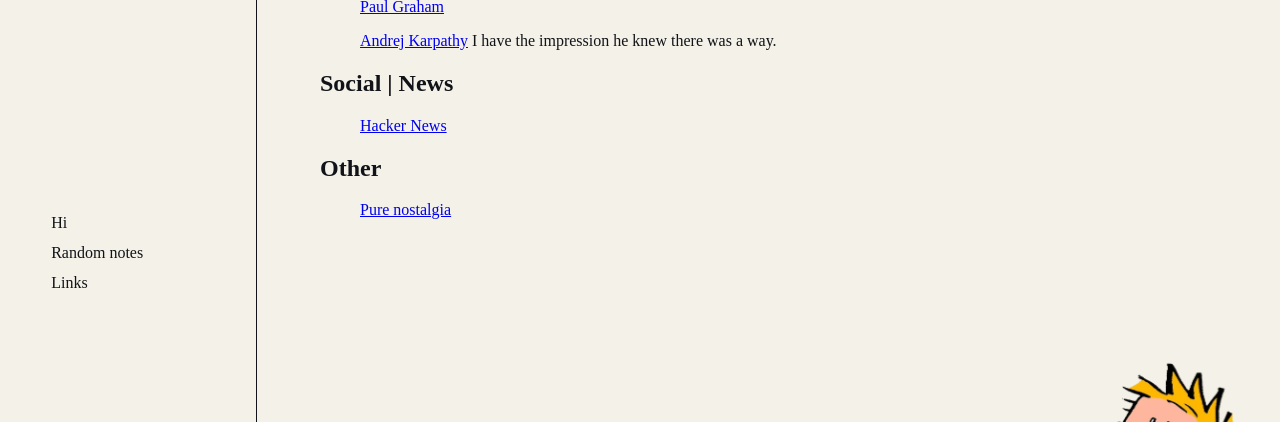
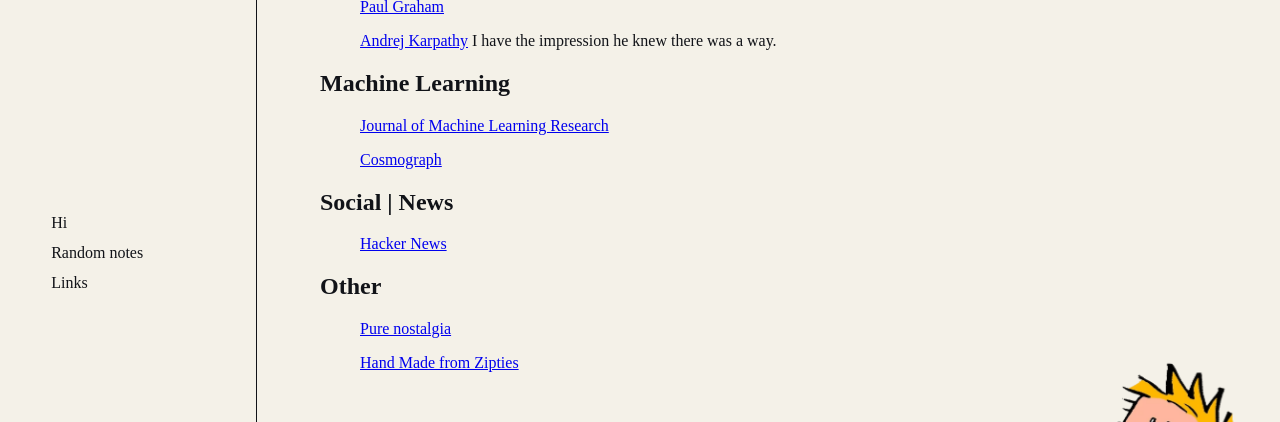
Before and after one commit to jstreibel/jstreibel.github.io, a React (Vite) app: page /#/personal/links in a window 1280 px wide. Shown: the part 227-649 px from the top of the page. Built offline with nearby package versions, Linux system fonts and the light colour scheme.

Commit message:
Added link

```diff
--- a/src/pages/personal/LinksPage.jsx
+++ b/src/pages/personal/LinksPage.jsx
@@ -23,6 +23,19 @@
     ],
   },
   {
+    title: "Machine Learning",
+    links: [
+      {
+        name: "Journal of Machine Learning Research",
+        url: "https://www.jmlr.org",
+      },
+      {
+        name: "Cosmograph",
+        url: "https://run.cosmograph.app/public/ca9fd1ad-fe83-4238-8b69-b707c633aef0",
+      }
+    ],
+  },
+  {
     title: "Social | News",
     links: [
       {
@@ -37,7 +50,11 @@
       {
         name: "Pure nostalgia",
         url: "https://web.archive.org/web/19961221231010/http://lucasarts.com/"
-      }
+      },
+      {
+        name: "Hand Made from Zipties",
+        url: "https://www.youtube.com/shorts/fybQMm133mc",
+      },
     ],
   }
 ];
```
